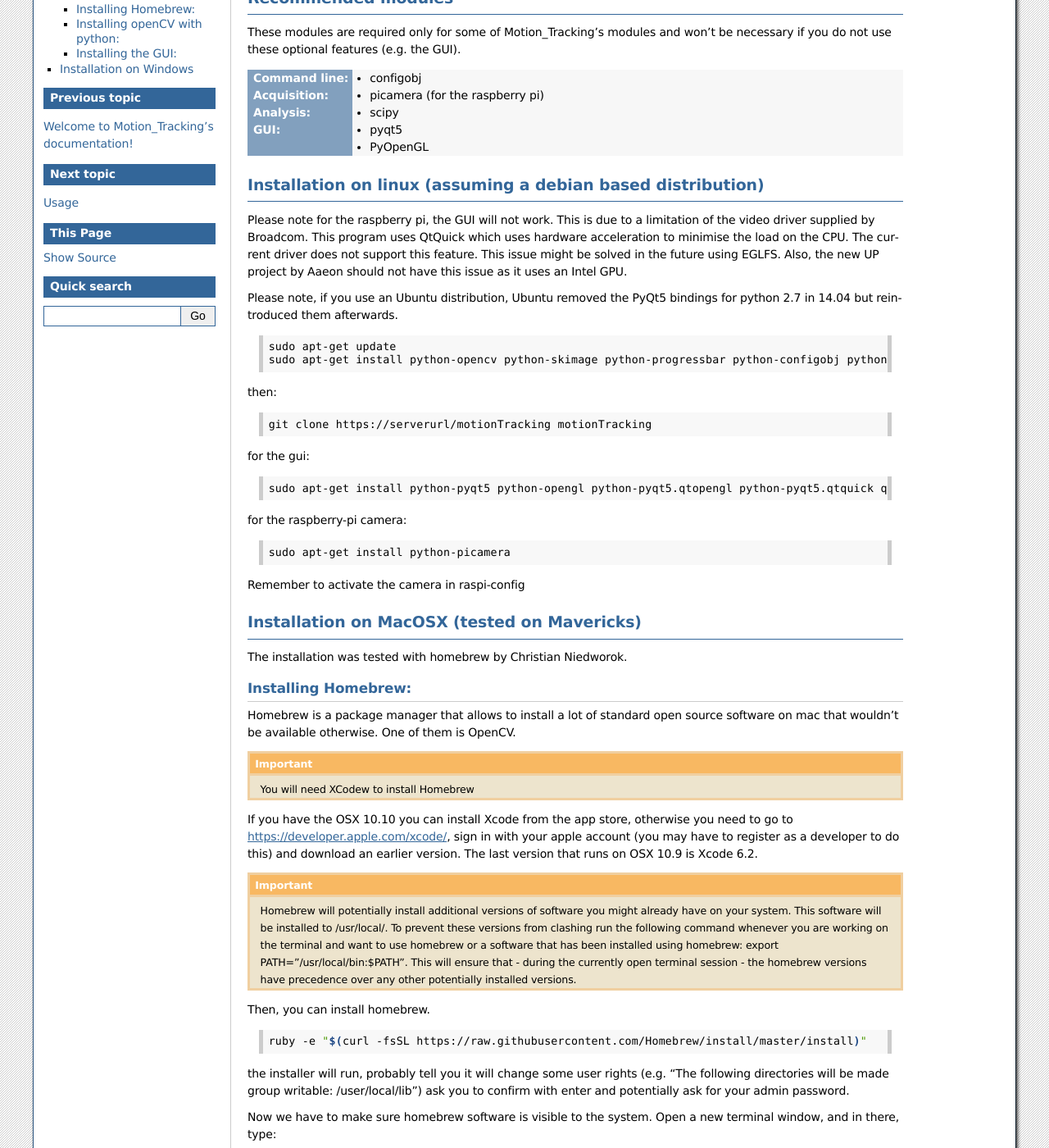
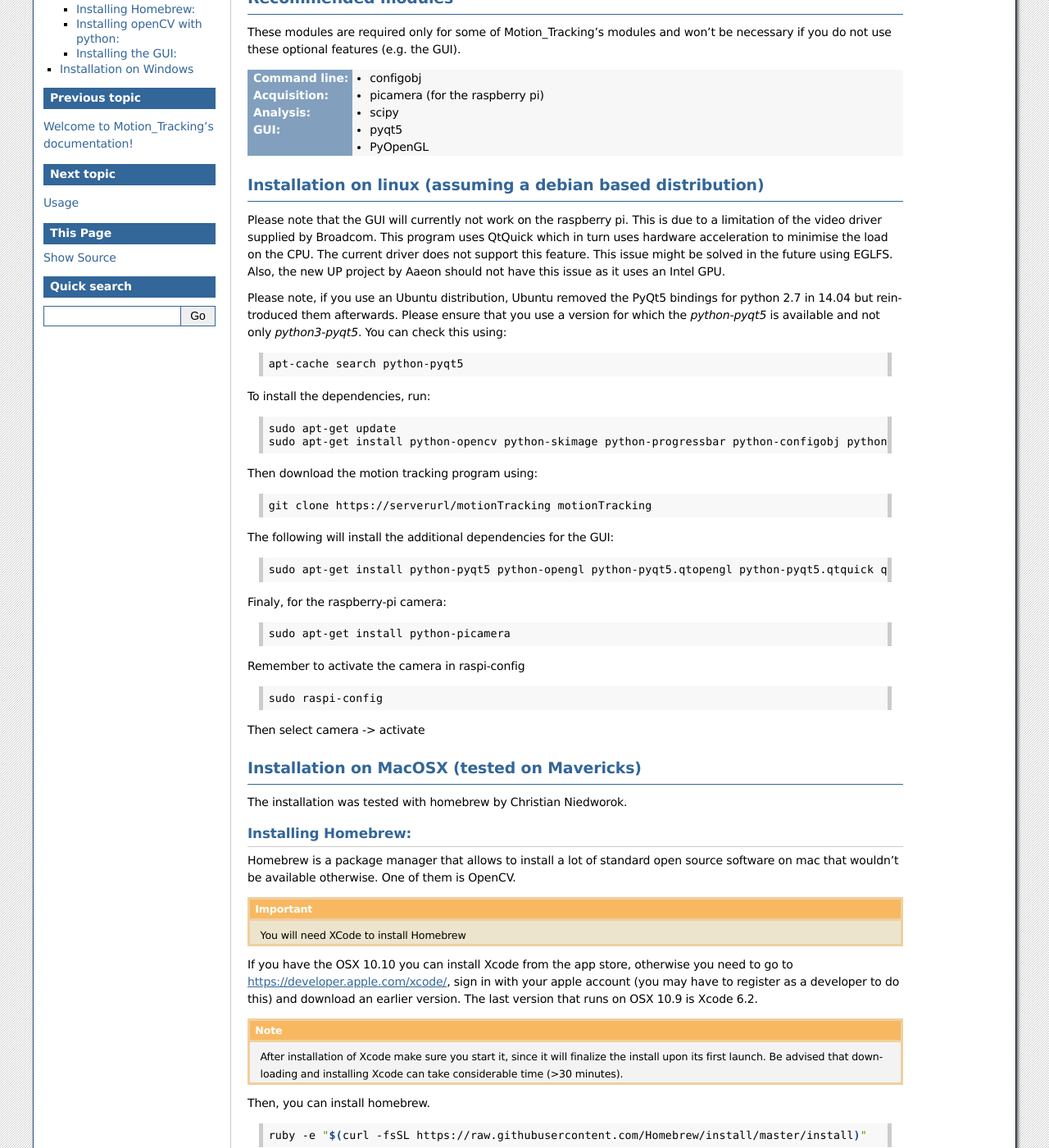
Before and after one commit to SainsburyWellcomeCentre/Pyper, a Sphinx documentation site: the page built from doc/source/installation.rst, in a window 1280 px wide and 1400 px high, scrolled down 303 px. Shown: the whole window at 82% size. Built offline with Sphinx 7.4.7, drawn with Linux system fonts in a browser that asks for light colours; formulas are drawn with MathJax 3; some of the changed text lies outside the part shown.

Commit message:
Fixes documentation

```diff
--- a/doc/source/installation.rst
+++ b/doc/source/installation.rst
@@ -34,30 +34,37 @@
 Installation on linux (assuming a debian based distribution)
 ------------------------------------------------------------
 
-Please note for the raspberry pi, the GUI will not work. This is due to a limitation of the video driver supplied by Broadcom. This program uses QtQuick which uses hardware acceleration to minimise the load on the CPU. The current driver does not support this feature. This issue might be solved in the future using EGLFS. Also, the new UP project by Aaeon should not have this issue as it uses an Intel GPU.
+Please note that the GUI will currently not work on the raspberry pi. This is due to a limitation of the video driver supplied by Broadcom. This program uses QtQuick which in turn uses hardware acceleration to minimise the load on the CPU. The current driver does not support this feature. This issue might be solved in the future using EGLFS. Also, the new UP project by Aaeon should not have this issue as it uses an Intel GPU.
 
-Please note, if you use an Ubuntu distribution, Ubuntu removed the PyQt5 bindings for python 2.7 in 14.04 but reintroduced them afterwards.
+Please note, if you use an Ubuntu distribution, Ubuntu removed the PyQt5 bindings for python 2.7 in 14.04 but reintroduced them afterwards. Please ensure that you use a version for which the *python-pyqt5* is available and not only *python3-pyqt5*. You can check this using:
+
+.. code-block:: bash
+
+    apt-cache search python-pyqt5
+
+
+To install the dependencies, run:
 
 .. code-block:: bash
 
     sudo apt-get update
     sudo apt-get install python-opencv python-skimage python-progressbar python-configobj python-scipy git
 
-then:
+Then download the motion tracking program using:
 
 .. code-block:: bash
 
     git clone https://serverurl/motionTracking motionTracking
 
 
-for the gui:
+The following will install the additional dependencies for the GUI:
 
 .. code-block:: bash
 
      sudo apt-get install python-pyqt5 python-opengl python-pyqt5.qtopengl python-pyqt5.qtquick qml-module-qtquick-controls
 
 
-for the raspberry-pi camera:
+Finaly, for the raspberry-pi camera:
 
 .. code-block:: bash
 
@@ -65,7 +72,11 @@
 
 Remember to activate the camera in raspi-config
 
+.. code-block:: bash
 
+    sudo raspi-config
+
+Then select camera -> activate
 
 Installation on MacOSX (tested on Mavericks)
 --------------------------------------------
@@ -76,12 +87,12 @@
 Homebrew is a package manager that allows to install a lot of standard open source software on mac that wouldn't be available otherwise. One of them is OpenCV.
 
 .. important::
-    You will need XCodew to install Homebrew
+    You will need XCode to install Homebrew
 
 If you have the OSX 10.10 you can install Xcode from the app store, otherwise you need to go to https://developer.apple.com/xcode/, sign in with your apple account (you may have to register as a developer to do this) and download an earlier version. The last version that runs on OSX 10.9 is Xcode 6.2.
 
-.. important::
-    Homebrew will potentially install additional versions of software you might already have on your system. This software will be installed to /usr/local/. To prevent these versions from clashing run the following command whenever you are working on the terminal and want to use homebrew or a software that has been installed using homebrew: export PATH="/usr/local/bin:$PATH". This will ensure that - during the currently open terminal session - the homebrew versions have precedence over any other potentially installed versions.
+.. note::
+    After installation of Xcode make sure you start it, since it will finalize the install upon its first launch. Be advised that downloading and installing Xcode can take considerable time (>30 minutes).
 
 Then, you can install homebrew.
 
@@ -89,7 +100,7 @@
 
     ruby -e "$(curl -fsSL https://raw.githubusercontent.com/Homebrew/install/master/install)"
 
-the installer will run, probably tell you it will change some user rights (e.g. “The following directories will be made group writable: /user/local/lib”) ask you to confirm with enter and potentially ask for your admin password.
+the installer will run and probably tell you it will change some user rights. For example: *“The following directories will be made group writable: /user/local/lib”*. It will also probably ask you to confirm with enter and prompt for your admin password.
 
 Now we have to make sure homebrew software is visible to the system. Open a new terminal window, and in there, type:
 
@@ -108,6 +119,9 @@
 if “/usr/local/sbin” is missing, do the same but replace /usr/local/bin by /usr/local/sbin
 
 Now open another new terminal window, close the other (old) terminals, run the command in the “important” box above and get ready to install openCV and python.
+
+.. important::
+    Homebrew will potentially install additional versions of software you might already have on your system. This software will be installed to /usr/local/. To prevent these versions from clashing, run the following command whenever you are working on the terminal and want to use homebrew or a software that has been installed using homebrew: export PATH="/usr/local/bin:$PATH". This will ensure that - during the currently open terminal session - the homebrew versions have precedence over any other potentially installed versions.
 
 Installing openCV with python:
 ^^^^^^^^^^^^^^^^^^^^^^^^^^^^^^
@@ -140,7 +154,7 @@
    brew linkapps python
 
 
-The following will now install python dependencies for the motion trackig software:
+The following will now install python dependencies for the motion tracking software:
 
 .. code-block:: bash
 
@@ -152,7 +166,10 @@
 Installing the GUI:
 ^^^^^^^^^^^^^^^^^^^
 
-The Graphical User Interface relies on a graphical library called QT (initially devlopped by Nokia). To use the GUI, you will need to install this library and it's python bindings.
+The Graphical User Interface relies on a graphical library called QT (initially developed by Nokia). To use the GUI, you will need to install this library and its python bindings.
+
+.. caution::
+    QT5 with homebrew requires OS X Lion or newer
 
 To install QT via homebrew first open a terminal, ensure proxies and $PATH are set (see above), then copy this:
 
@@ -162,25 +179,45 @@
     brew install PyQt5 --with-python # Installs the bindings for python 2.7 which is necessary for openCV 2
 
 
+Finaly download the motion tracking program using:
+
+.. code-block:: bash
+
+    git clone https://serverurl/motionTracking motionTracking
+
+
 Installation on Windows
 -----------------------
-Instructions by Andrew Aerskin
+Instructions by Andrew Erskine
+
+To install python you can use a science oriented python distribution. Please make sure you download python 2.7
+Then to install the dependencies, you can follow the *pip* commands of the MacOS instructions. E.g.:
+
+.. code-block:: Batch
+
+    pip install numpy scipy scikit-image python-dateutil pyparsing matplotlib image PyOpenGL progressbar
 
 The core of the program works fine. You just have to install openCV and link it with your version of python:
 
-- Download OPENCV for Windows: http://opencv.org/downloads.html
+* Download OPENCV for Windows: http://opencv.org/downloads.html
 
-- Extract the file (automatic) (doesn't have to be Python folder)
+* Extract the file (automatic) (doesn't have to be Python folder)
 
-- Go to the folder where you extracted OpenCV and find opencv\\build\\python\\<yourversion (e.g. 2.7)>\\<yoursystem (e.g. 64-bit)>\\cv2.pyd
+* Go to the folder where you extracted OpenCV and find opencv\\build\\python\\<yourversion (e.g. 2.7)>\\<yoursystem (e.g. 64-bit)>\\cv2.pyd
 
-- Copy the cv2.pyd file and put it in C:\\<PythonFolder (e.g. Python27)>\\Lib\\site-packages\\
+* Copy the cv2.pyd file and put it in C:\\<PythonFolder (e.g. Python27)>\\Lib\\site-packages\\
 
-- Open a python console and check it worked:
+* Open a python console and check it worked:
 
 .. code-block:: python
 
    >> import cv2
    >> print cv2.__version__
 
+Finaly download the motion tracking program using:
+
+.. code-block:: Batch
+
+    git clone https://serverurl/motionTracking motionTracking
+
 The GUI however should work but has not been tested because the python bindings for QT5 are not provided for python 2.7 on windows. If you would like to use the GUI, you will have to compile pyqt5 for python 2.7. This as not been tested here.
```
Also changed, not shown: doc/source/index.rst (+5 -5 lines).
